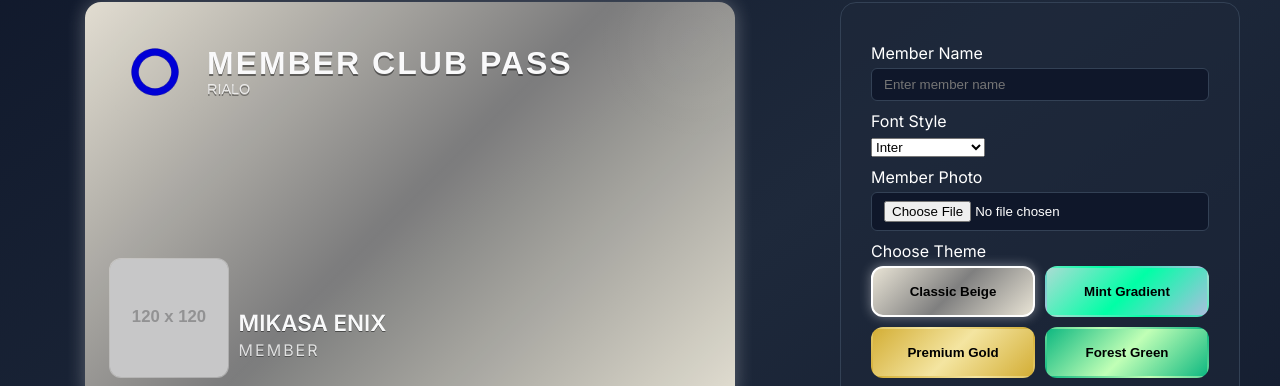
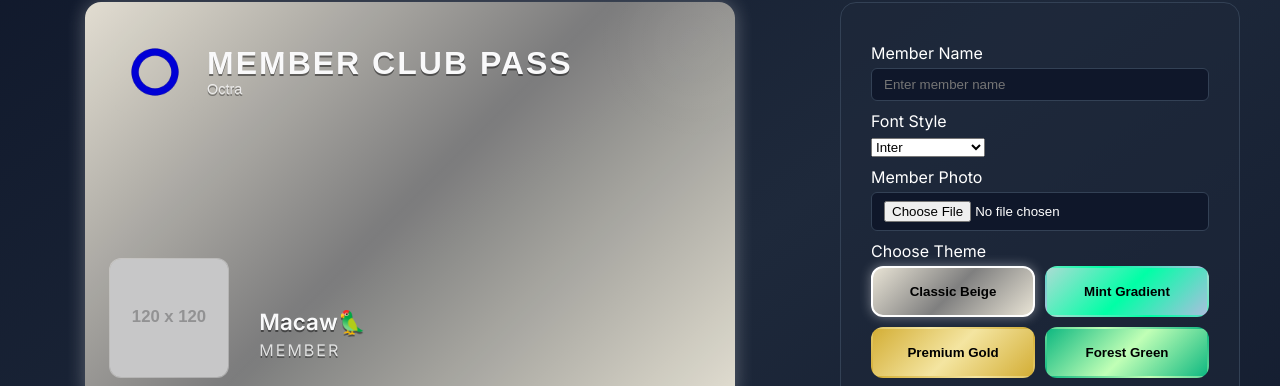
Before and after one commit to bisuhudait1034/octra-card, a plain HTML site: page index.html in a window 1280 px wide. Shown: the part 147-533 px from the top of the page. Drawn offline with nearby package versions, Linux system fonts and the light colour scheme; placeholder pictures from the web are drawn by us.

Commit message:
Update index.html

```diff
--- a/index.html
+++ b/index.html
@@ -25,12 +25,12 @@
                 <img src="logo.png" alt="Logo">
                 <div class="logo-text">
                   <p class="club-pass">MEMBER CLUB PASS</p>
-                  <p class="rialo">RIALO</p>
+                  <p class="rialo">Octra</p>
                 </div>
               </div>
               <!-- Center Info -->
               <div class="member-info">
-                <h2 id="center-name">MIKASA ENIX</h2>
+                <h2 id="center-name">Macaw🦜</h2>
                 <p class="member-subtext">MEMBER</p>
               </div>
 
```
